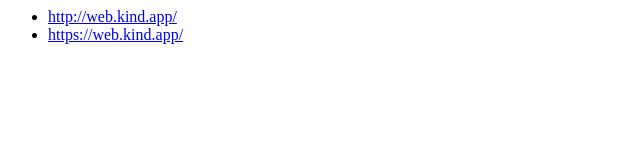
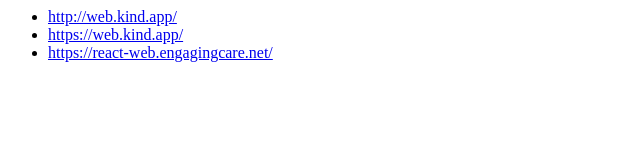
Before and after one commit to chvik/chvik.github.io, a plain HTML site: page pastebin/xxxlinks.html in a window 1280 px wide. Shown: the whole page, without its empty margins (0-640 px from the left). Drawn offline with Linux system fonts and the light colour scheme.

Commit message:
add devel domain

```diff
--- a/pastebin/xxxlinks.html
+++ b/pastebin/xxxlinks.html
@@ -3,6 +3,7 @@
         <ul>
             <li><a href="http://web.kind.app/">http://web.kind.app/</a></li>
             <li><a href="https://web.kind.app/">https://web.kind.app/</a></li>
+            <li><a href="https://react-web.engagingcare.net/">https://react-web.engagingcare.net/</a></li>
         </ul>
     </body>
 </html>
```
